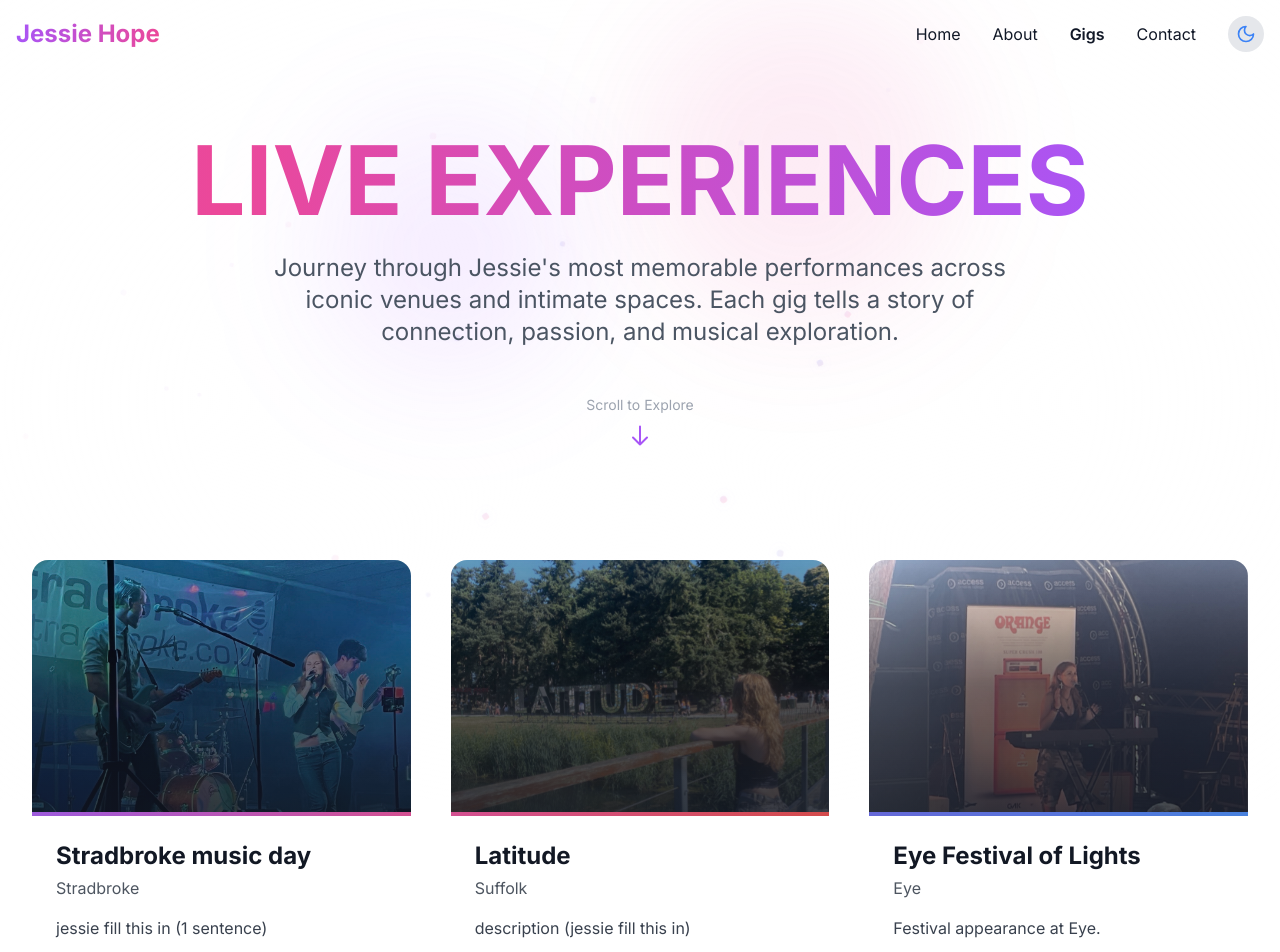
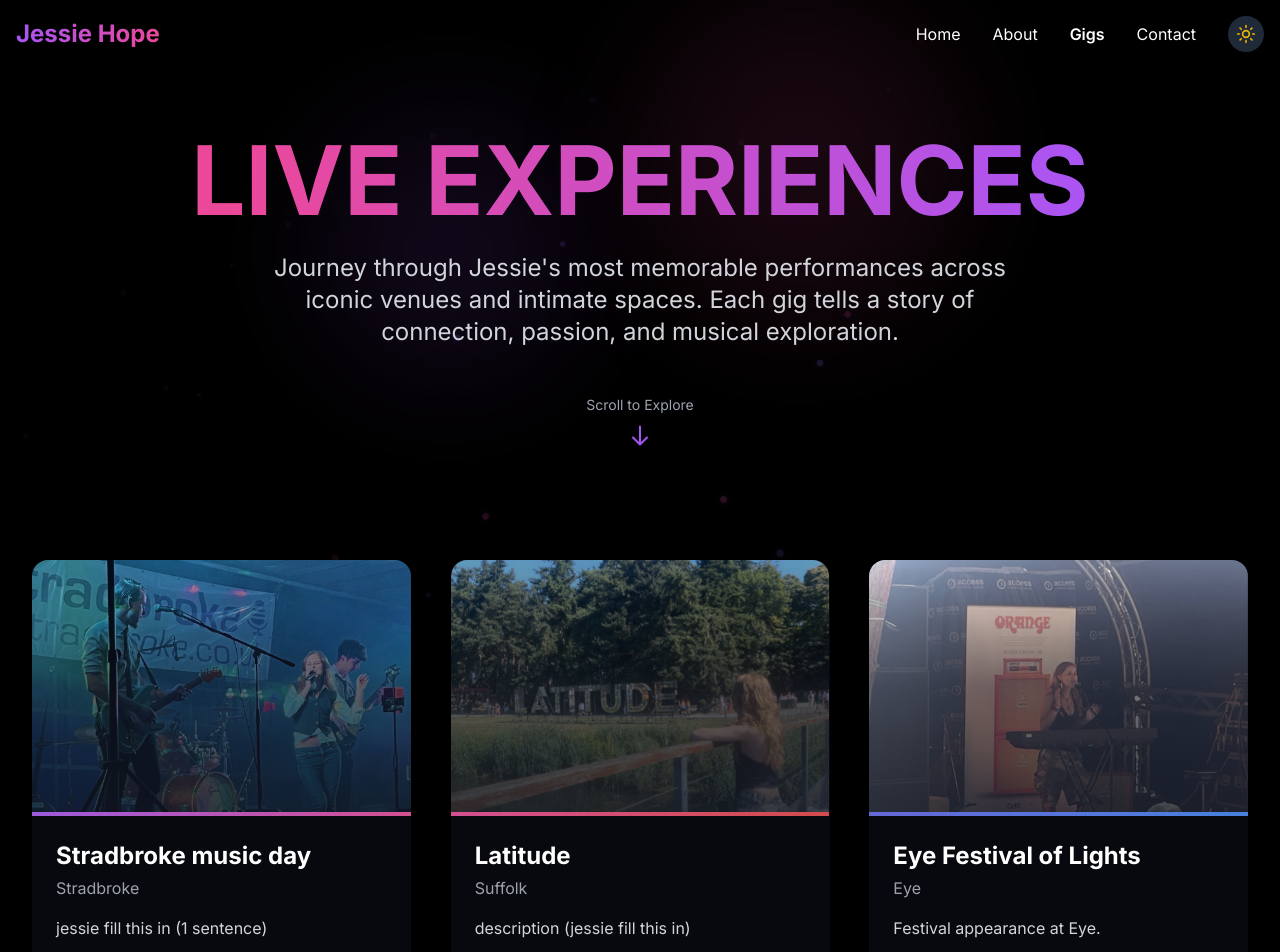
Before and after one commit to jser7/singer-portfolio, a Next.js app: page /gigs in a window 1280 px wide. Shown: the top 952 px of the page. Built offline with nearby package versions, Linux system fonts and the light colour scheme.

Commit message:
fixed pnpm lock file

```diff
--- a/app/about/page.tsx
+++ b/app/about/page.tsx
@@ -403,9 +403,8 @@ I love experimenting with different genres, blending elements of singer-songwrit
               <div
                 key={item.year}
                 ref={(el) => addTimelineItemRef(el as HTMLElement, index)}
-                className={`timeline-item relative flex ${
-                  index % 2 === 0 ? "justify-start" : "justify-end"
-                } mb-8`}
+                className={`timeline-item relative flex justify-start
+                 mb-8`}
               >
                 {/* Timeline dot */}
                 <div className="absolute left-1/2 transform -translate-x-1/2 w-10 h-10 rounded-full bg-gradient-to-r from-purple-500 to-pink-500 flex items-center justify-center z-10">
@@ -413,7 +412,7 @@ I love experimenting with different genres, blending elements of singer-songwrit
                 </div>
 
                 {/* Content */}
-                <div className={`w-5/12 ${index % 2 === 0 ? "pr-12 text-right" : "pl-12 text-left"}`}>
+                <div className={`w-5/12 pl-12 text-left"`}>
                   <div className="mb-2">
                     <span
                       className={`inline-block px-3 py-1 rounded-full text-sm font-medium bg-gradient-to-r ${item.color} text-white`}
--- a/app/upcoming-gigs/page.tsx
+++ b/app/upcoming-gigs/page.tsx
@@ -29,7 +29,7 @@ const upcomingGigs: UpcomingGig[] = [
   {
     id: 1,
     date: "25th June, 2025",
-    time: "X:XX PM",
+    time: "1:00 PM",
     venue: "Royal Norfolk Show",
     location: "Norfolk",
     description: "Jessie's performing at the Royal Norfolk Show!",
@@ -50,18 +50,6 @@ const upcomingGigs: UpcomingGig[] = [
     color: "from-blue-500 to-purple-500",
     featured: false,
   },
-  {
-    id: 3,
-    date: "September 12th, 2024",
-    time: "X:XX PM",
-    venue: "B2",
-    location: "Miami, FL",
-    description: "Jessie's performing at the B2!",
-    ticketLink: "#",
-    image: "/placeholder.svg?height=400&width=600",
-    color: "from-orange-500 to-red-500",
-    featured: true,
-  }
 ]
 
 export default function UpcomingGigsPage() {
--- a/components/navbar.tsx
+++ b/components/navbar.tsx
@@ -106,15 +106,14 @@ export default function Navbar() {
       </div>
 
       {/* Mobile Menu */}
-      {isMobileMenuOpen && (
-        <>
-          {/* Backdrop */}
-          <div className="md:hidden fixed inset-0 bg-white dark:bg-black z-[100]" />
-          {/* Content */}
-          <div className="md:hidden fixed inset-0 z-[100] overflow-y-auto">
-            <div className="min-h-screen flex flex-col">
-              <div className="flex-1 pt-24 pb-6 px-4">
-                <nav className="flex flex-col space-y-2">
+      <div
+        className={`md:hidden fixed inset-0 z-[100] transition-transform duration-300 ease-in-out ${
+          isMobileMenuOpen ? "translate-x-0" : "translate-x-full"
+        }`}
+      >
+        <div className="absolute inset-0 bg-white/100 dark:bg-black/100" />
+        <div className="relative h-full pt-24 pb-6 px-4 flex flex-col">
+          <nav className="flex-1 flex flex-col space-y-2">
             <Link
               href="/"
               className={`text-lg py-4 px-4 rounded-lg text-gray-900 dark:text-white hover:bg-gray-100 dark:hover:bg-gray-800 transition-colors ${
@@ -152,8 +151,7 @@ export default function Navbar() {
               Contact
             </Link>
           </nav>
-              </div>
-              <div className="px-4 py-6 border-t border-gray-200 dark:border-gray-800">
+          <div className="mt-auto pt-6 border-t border-gray-200 dark:border-gray-800">
             <div className="flex items-center justify-between">
               <span className="text-sm text-gray-500 dark:text-gray-400">Theme</span>
               <ThemeToggle />
@@ -161,8 +159,6 @@ export default function Navbar() {
           </div>
         </div>
       </div>
-        </>
-      )}
     </header>
   )
 }
--- a/components/theme-provider.tsx
+++ b/components/theme-provider.tsx
@@ -16,7 +16,7 @@ type ThemeProviderState = {
 }
 
 const initialState: ThemeProviderState = {
-  theme: "system",
+  theme: "dark",
   setTheme: () => null,
 }
 
@@ -25,9 +25,9 @@ const ThemeProviderContext = createContext<ThemeProviderState>(initialState)
 export function ThemeProvider({ children }: ThemeProviderProps) {
   const [theme, setTheme] = useState<Theme>(() => {
     if (typeof window !== "undefined") {
-      return (localStorage.getItem("theme") as Theme) || "system"
+      return (localStorage.getItem("theme") as Theme) || "dark"
     }
-    return "system"
+    return "dark"
   })
 
   useEffect(() => {
--- a/sections/hero-section.tsx
+++ b/sections/hero-section.tsx
@@ -69,9 +69,11 @@ export default function HeroSection() {
           performance is a journey through emotion and melody.
         </p>
         <div ref={buttonsRef} className="flex flex-col sm:flex-row items-center justify-center gap-4">
-          <button className="px-8 py-3 bg-gradient-to-r from-purple-500 to-pink-500 rounded-full text-white font-medium hover:opacity-90 transition-all duration-300 transform hover:scale-105 hover:shadow-glow w-full sm:w-auto">
-            Listen Now
-          </button>
+          <Link
+          href="/gigs"
+          className="px-8 py-3 bg-gradient-to-r from-purple-500 to-pink-500 rounded-full text-white font-medium hover:opacity-90 transition-all duration-300 transform hover:scale-105 hover:shadow-glow w-full sm:w-auto">
+            Past Gigs
+          </Link>
           <Link
             href="/upcoming-gigs"
             className="px-8 py-3 bg-transparent border border-white/30 rounded-full text-white font-medium hover:bg-white/10 transition-all duration-300 backdrop-blur-sm w-full sm:w-auto text-center"
```
Also changed, not shown: 1 other file (tests, documents, lock files or other folders). Lines whose indentation alone changed are shown as unchanged.
